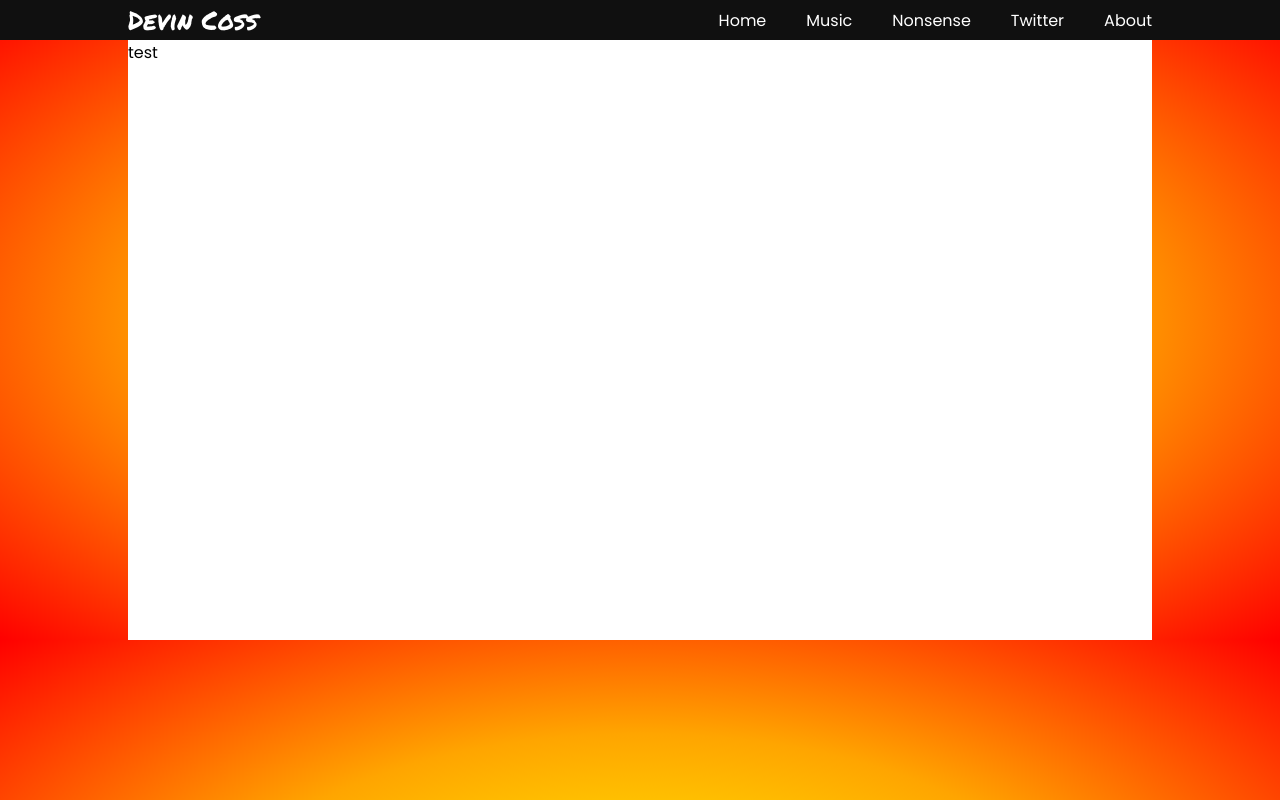
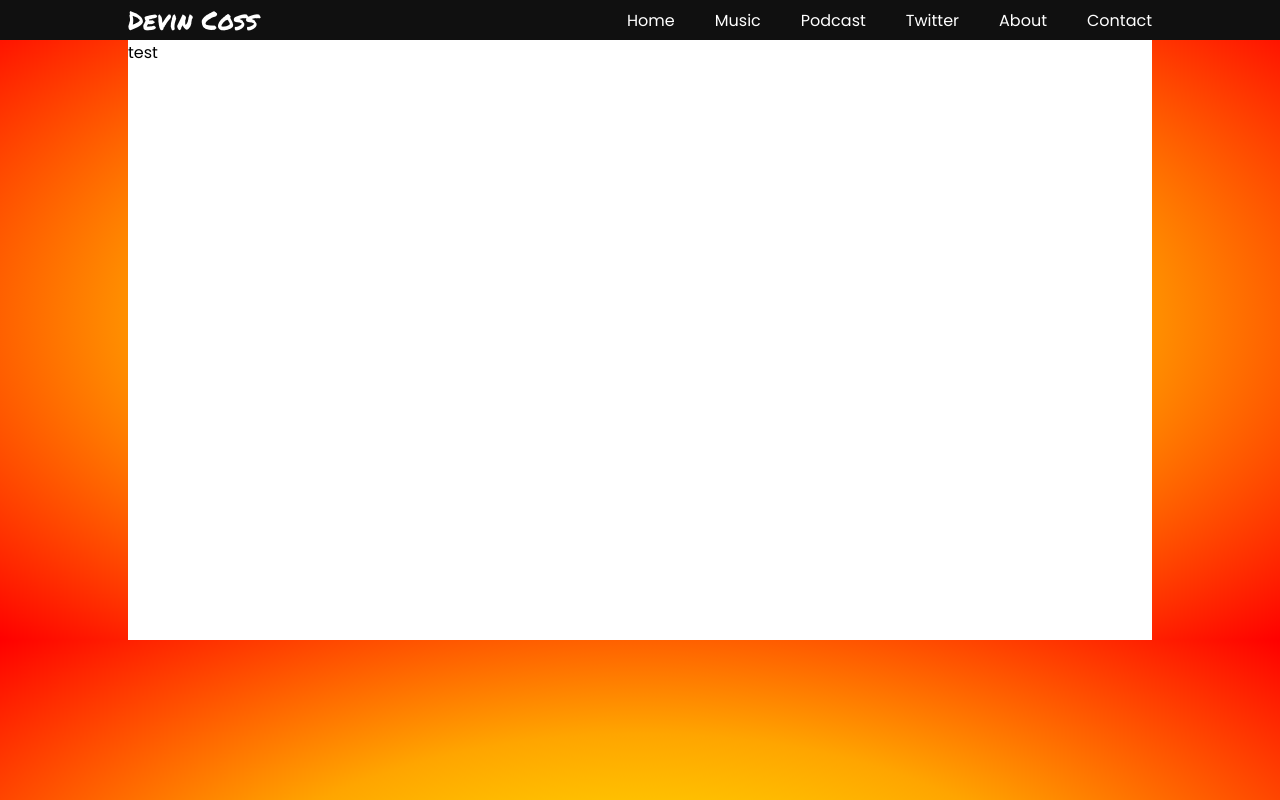
Before and after one commit to TheSoundOfSeparation/DC, a plain HTML site: page index.html in a window 1280 px wide. Drawn offline with Linux system fonts and the light colour scheme.

Commit message:
Update index.html

```diff
--- a/index.html
+++ b/index.html
@@ -21,9 +21,10 @@
         <ul class="navigation">
           <a href="index.html"><li>Home</li></a>
           <a href="music.html"><li>Music</li></a>
-          <a><li>Nonsense</li></a>
+          <a><li>Podcast</li></a>
           <a href="https://twitter.com/DevinCoss"><li>Twitter</li></a>
           <a href="about.html"><li>About</li></a>
+          <a><li>Contact</li></a>
         </ul>
       </div>
     </div>
```
